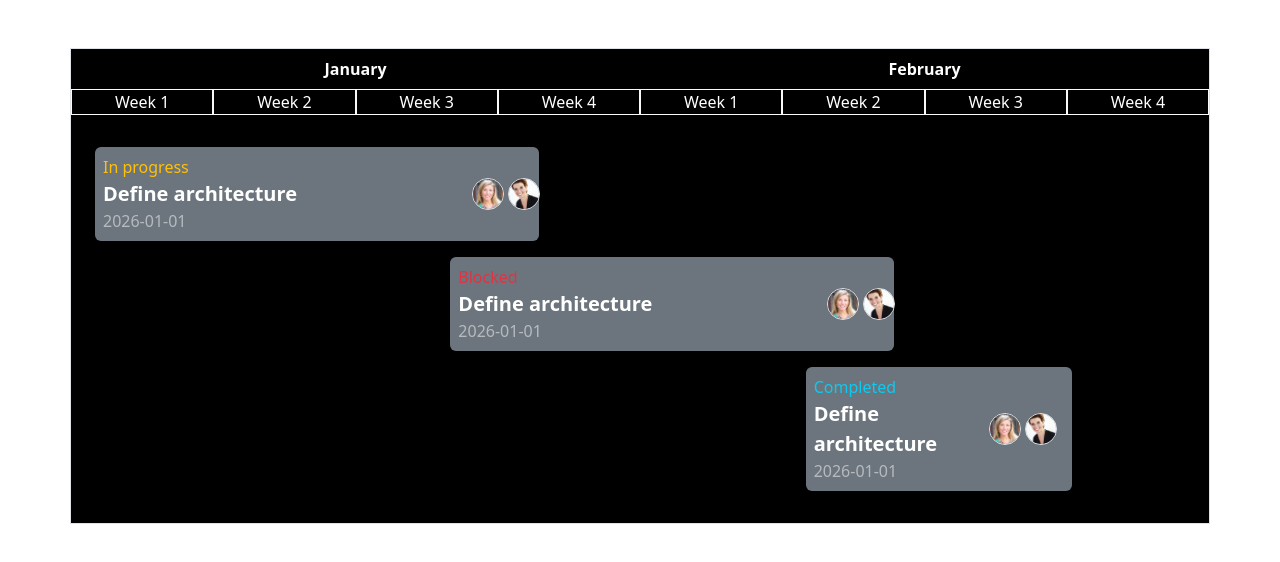
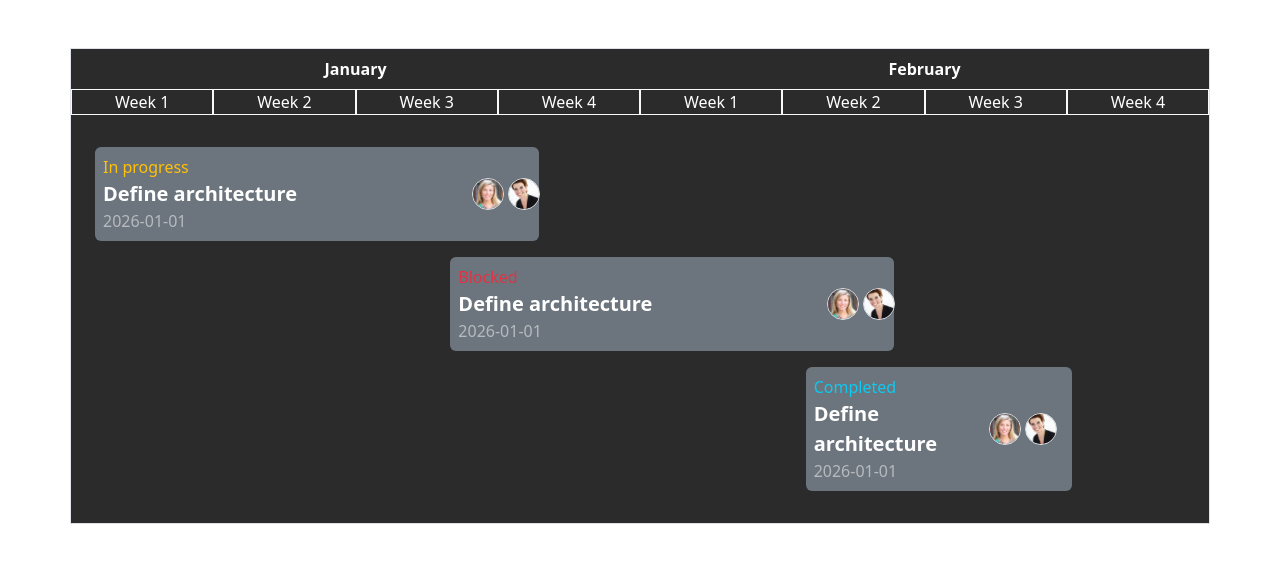
Before and after one commit to isra-osvaldo/practicing-with-bootstrap, a plain HTML site: page timeline/index.html in a window 1280 px wide. Drawn offline with nearby package versions, Linux system fonts and the light colour scheme.

Commit message:
Update background color for timeline and dashboard sections

```diff
--- a/timeline/index.html
+++ b/timeline/index.html
@@ -5,10 +5,15 @@
     <meta name="viewport" content="width=device-width, initial-scale=1">
     <title>Timeline with Bootstrap</title>
     <link href="https://cdn.jsdelivr.net/npm/bootstrap@5.3.8/dist/css/bootstrap.min.css" rel="stylesheet" integrity="sha384-sRIl4kxILFvY47J16cr9ZwB07vP4J8+LH7qKQnuqkuIAvNWLzeN8tE5YBujZqJLB" crossorigin="anonymous">
+    <style>
+        .bg-color {
+            background-color: #2b2b2b;
+        }
+    </style>
   </head>
-  <body>
+  <body">
     <div class="container border mt-5">
-        <div class="row date text-center bg-black text-white">
+        <div class="row date text-center bg-color text-white">
             <div class="col-6">
                 <div class="row">
                     <div class="col fw-bold p-2">January</div>
@@ -36,7 +41,7 @@
             </div>
         </div>
 
-        <div class="row dashboard bg-black p-4">
+        <div class="row dashboard bg-color p-4">
             <div class="row py-2">
                 <div class="item col-5 rounded-2 bg-secondary text-white p-2">
                     <div class="row">
```
